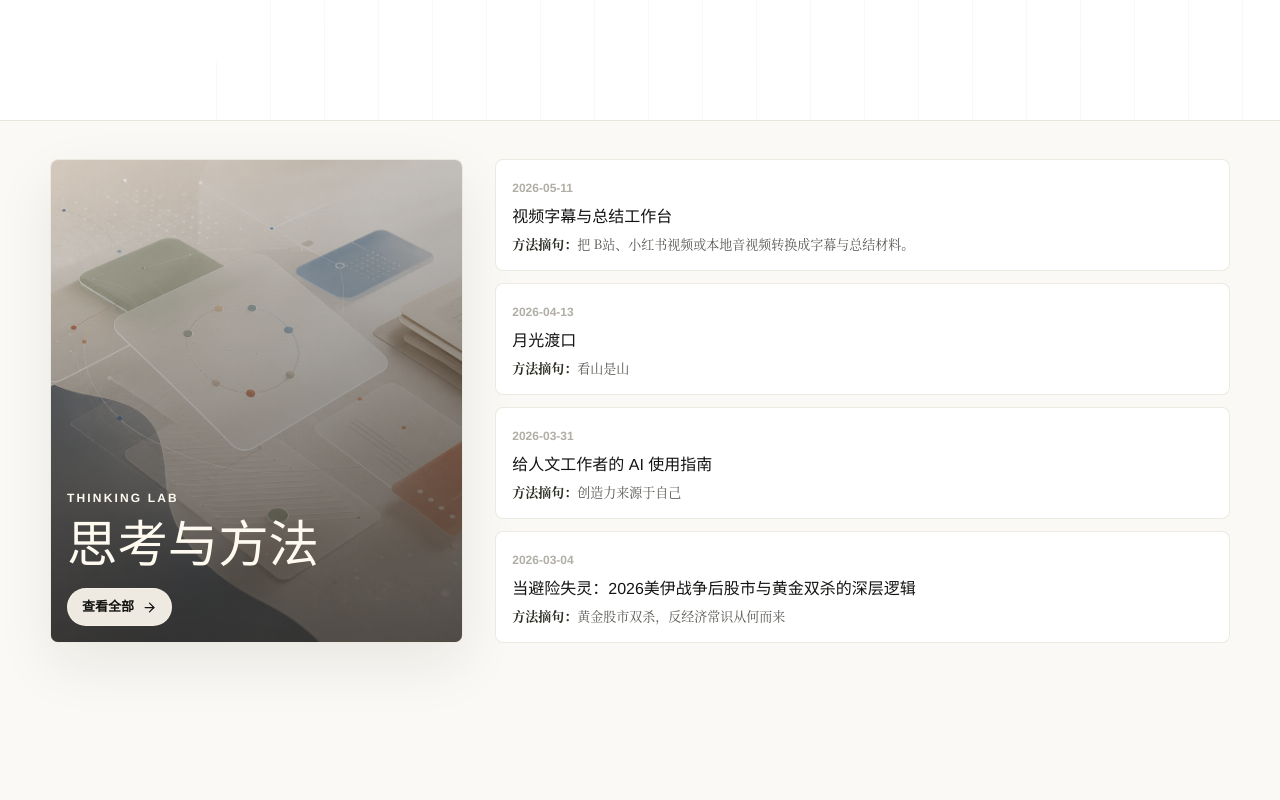
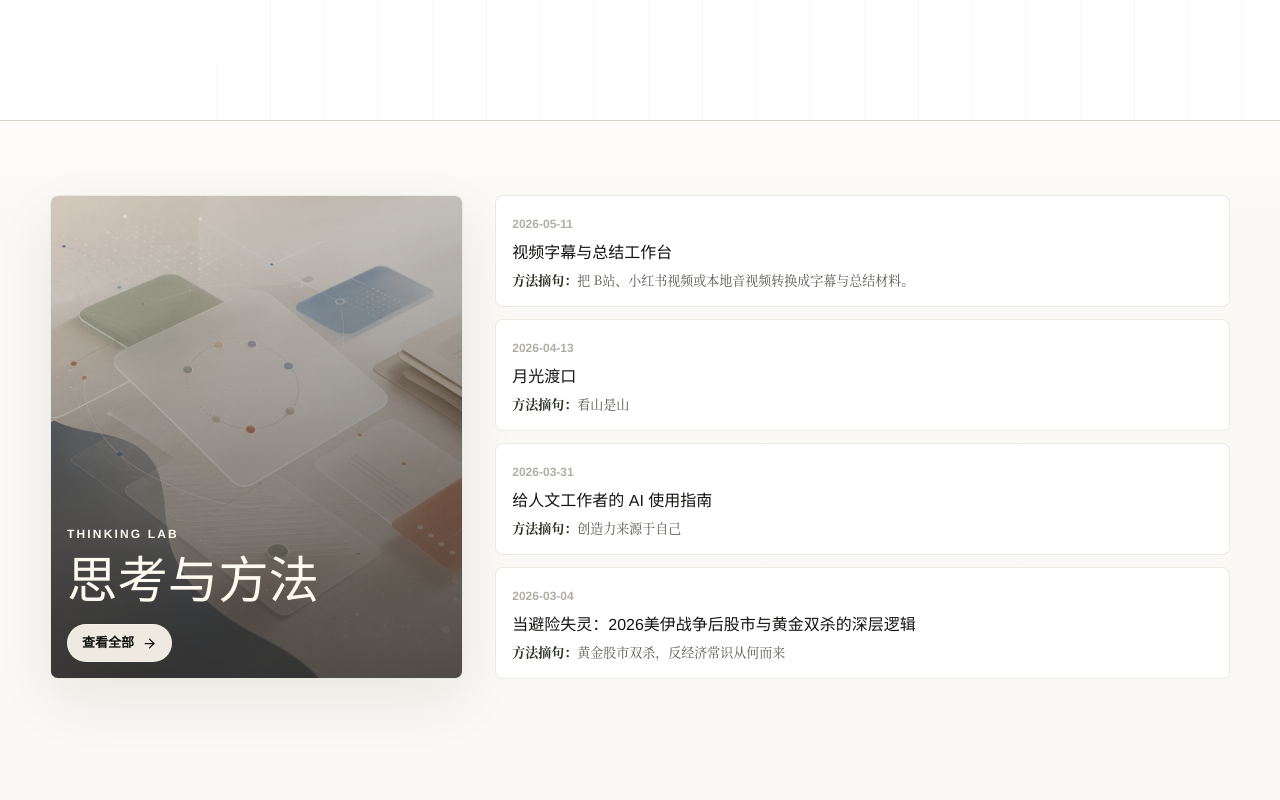
Before and after one commit to yinpengtao2002-ai/yinpengtao2002-ai.github.io, a Next.js app: page / in a window 1280 px wide. Shown: the part 1480-2280 px from the top of the page. Built offline with nearby package versions, Linux system fonts and the light colour scheme.

Commit message:
Improve home section boundary spacing

```diff
--- a/src/app/globals.css
+++ b/src/app/globals.css
@@ -1638,9 +1638,16 @@ h6 {
 }
 
 .home-thinking-section {
+  position: relative;
   align-items: flex-start;
-  border-top: 1px solid var(--border);
-  background: var(--background);
+  border-top: 1px solid color-mix(in srgb, var(--foreground) 9%, var(--border));
+  background:
+    linear-gradient(180deg, color-mix(in srgb, var(--card) 42%, var(--background)) 0, var(--background) 96px),
+    var(--background);
+}
+
+.home-section.home-thinking-section {
+  padding-top: clamp(4.6rem, 8vh, 6.2rem);
 }
 
 .home-thinking-method-index {
@@ -2259,7 +2266,7 @@ h6 {
     min-height: 100dvh;
     overflow: visible;
     padding-top: clamp(1.05rem, 2.6vh, 1.4rem);
-    padding-bottom: 0.8rem;
+    padding-bottom: clamp(3rem, 7vh, 4.6rem);
   }
 
   .index-page {
@@ -2859,6 +2866,10 @@ h6 {
     height: 100svh;
     min-height: 100svh;
     overflow: hidden;
+  }
+
+  .home-section.home-thinking-section {
+    padding-top: clamp(3.4rem, 7svh, 4.3rem);
   }
 
   .finance-index-page {
```
Also changed, not shown: 1 other file (tests, documents, lock files or other folders).
